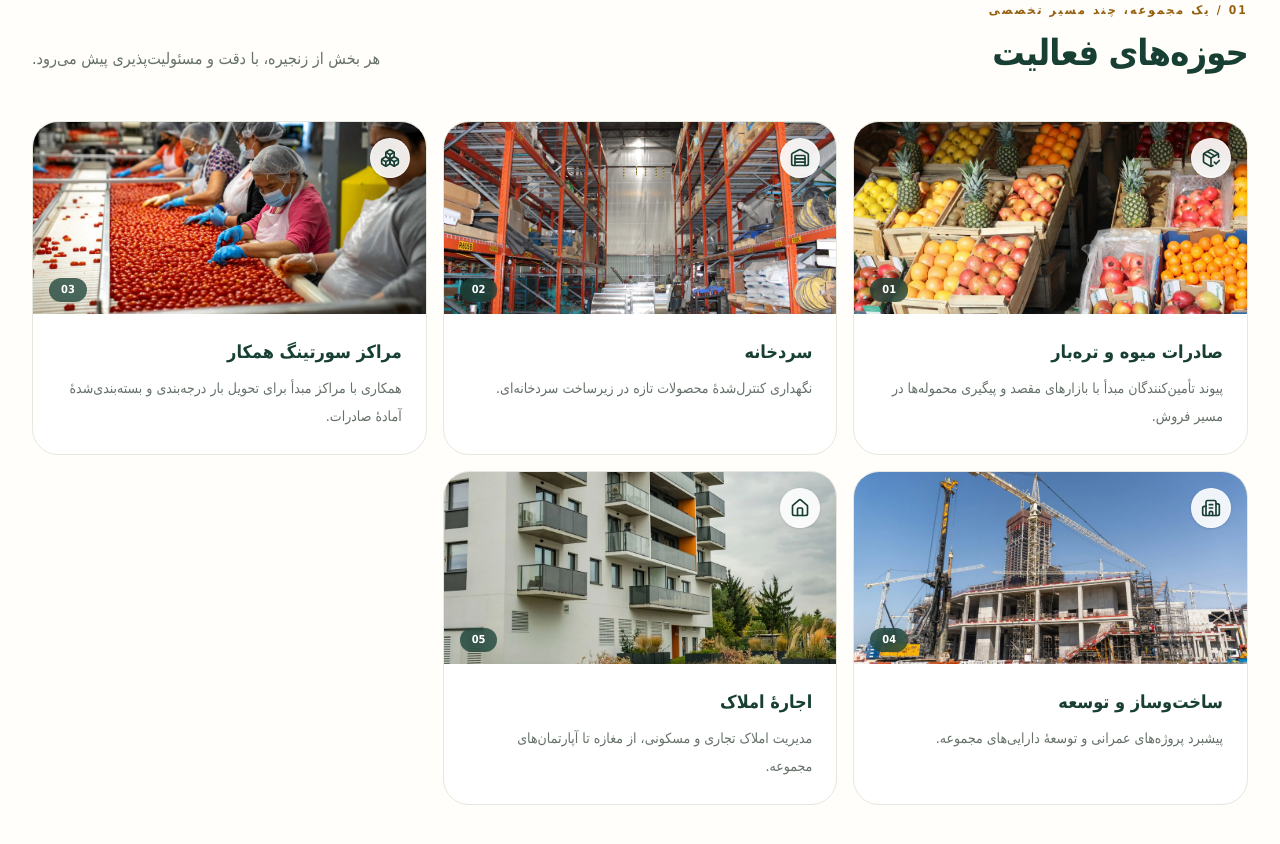
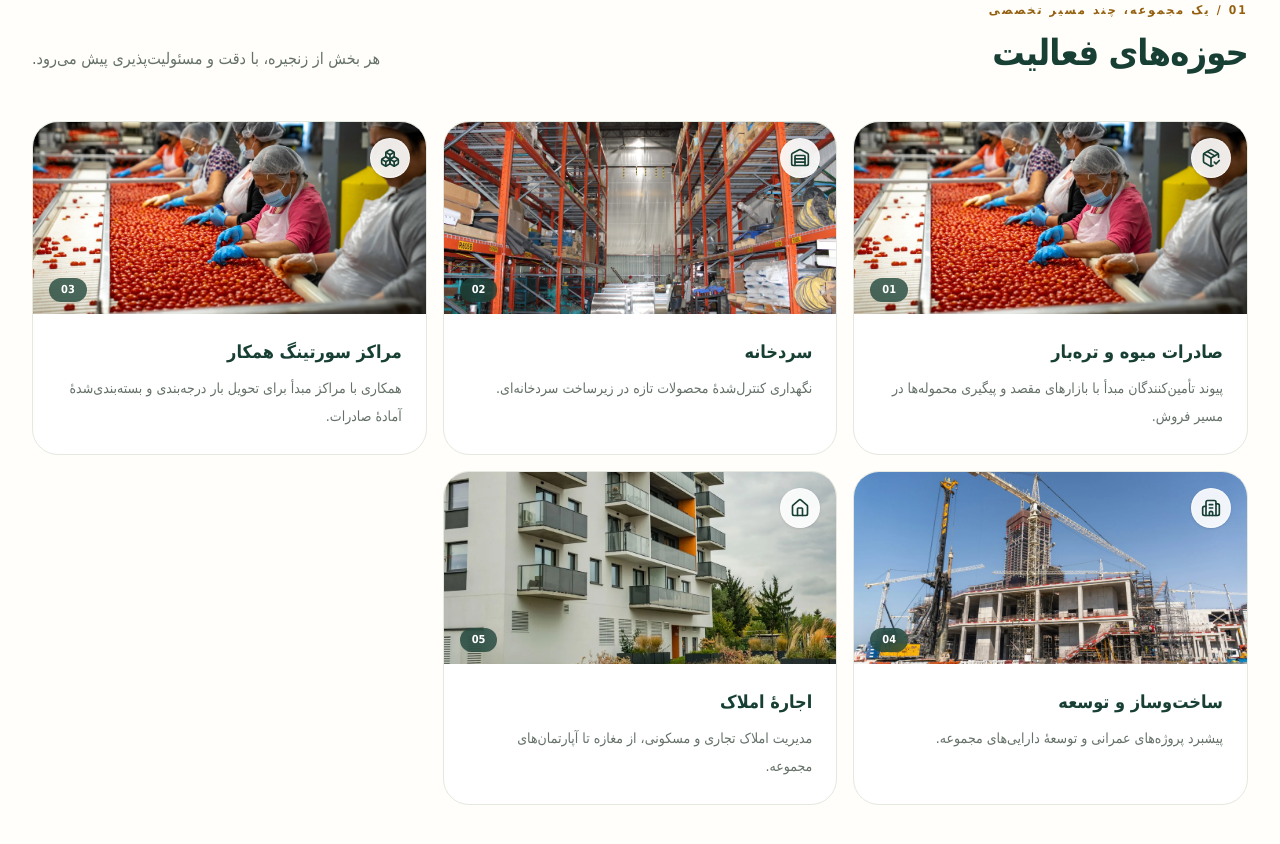
Before and after one commit to az58740/Multi-ProjectManager, a Next.js app in the folder frontend/: page / in a window 1280 px wide. Shown: the part 880-1724 px from the top of the page. Built offline with nearby package versions, Linux system fonts and the light colour scheme.

Commit message:
Use distinct showcase image for exports

```diff
--- a/frontend/app/page.tsx
+++ b/frontend/app/page.tsx
@@ -16,7 +16,7 @@ const asset = {
 };
 
 const serviceVisuals = [
-  { image: asset.hero, Icon: PackageCheck, tone: "bg-amber-soft text-forest" },
+  { image: asset.sorting, Icon: PackageCheck, tone: "bg-amber-soft text-forest" },
   { image: asset.cold, Icon: Warehouse, tone: "bg-sage text-forest" },
   { image: asset.sorting, Icon: Boxes, tone: "bg-[#edf1e5] text-forest" },
   { image: asset.construction, Icon: Building2, tone: "bg-[#f0ebe3] text-forest" },
```
